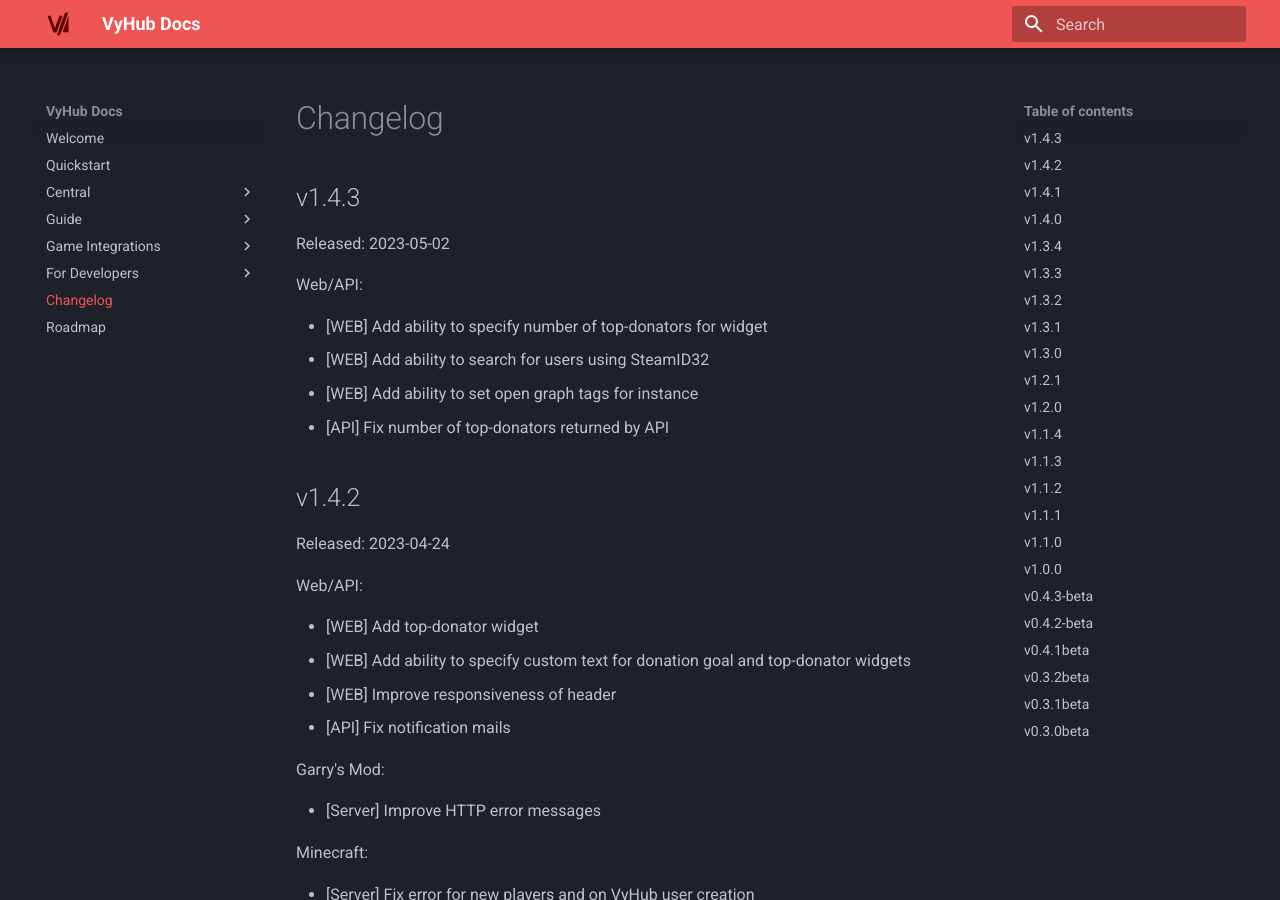
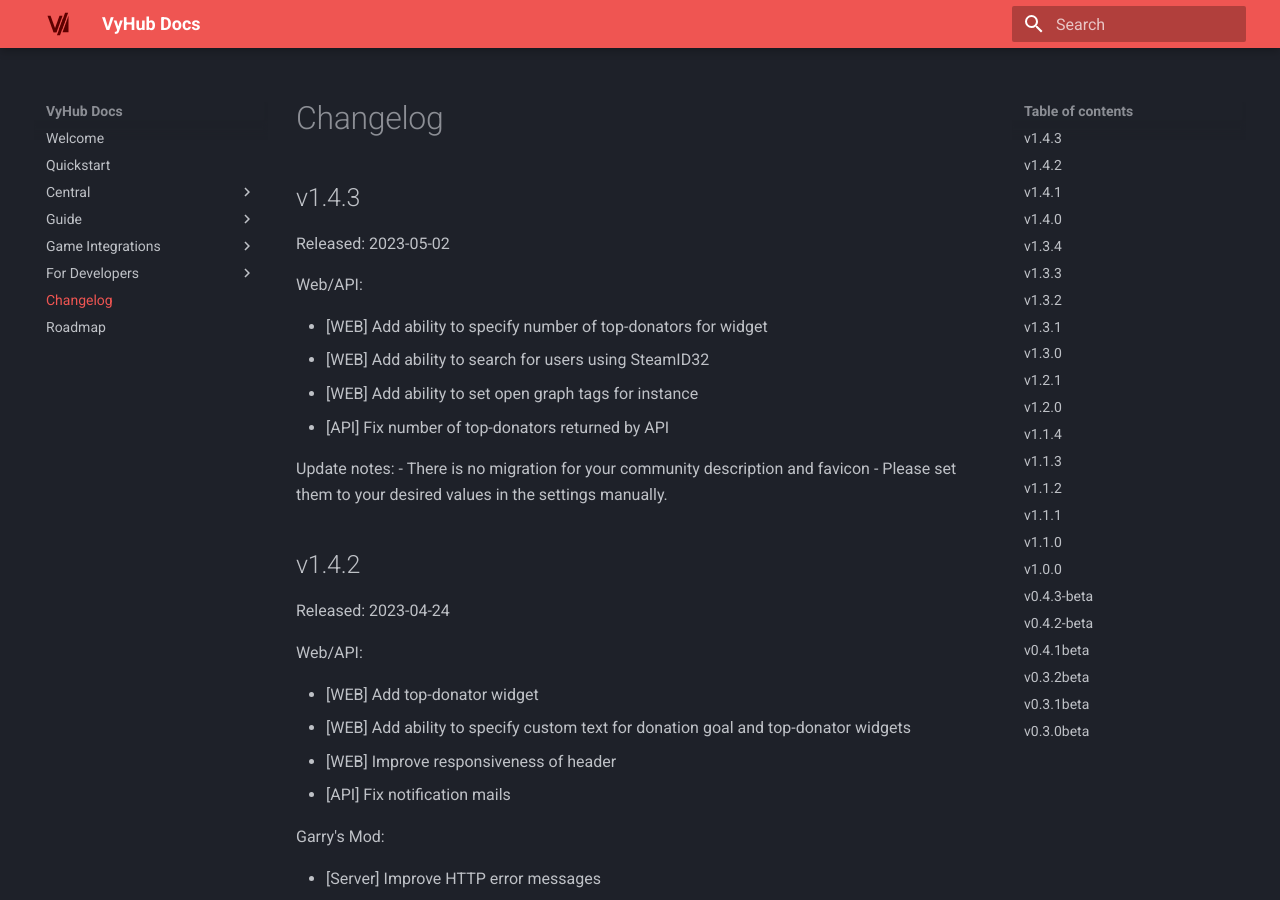
Before and after one commit to nyx-project/vyhub-documentation, an MkDocs documentation site: the page built from docs/changelog.md, in a window 1280 px wide and 900 px high. Built offline with MkDocs 1.6.1 and Material for MkDocs 9.7.7, drawn with Linux system fonts in a browser that asks for light colours; the version menu is left out.

Commit message:
Add update notes to changelog

```diff
--- a/docs/changelog.md
+++ b/docs/changelog.md
@@ -10,6 +10,10 @@
 - [WEB] Add ability to search for users using SteamID32
 - [WEB] Add ability to set open graph tags for instance
 - [API] Fix number of top-donators returned by API
+
+Update notes:
+  - There is no migration for your community description and favicon
+    - Please set them to your desired values in the settings manually.
 
 ## v1.4.2
 
```
